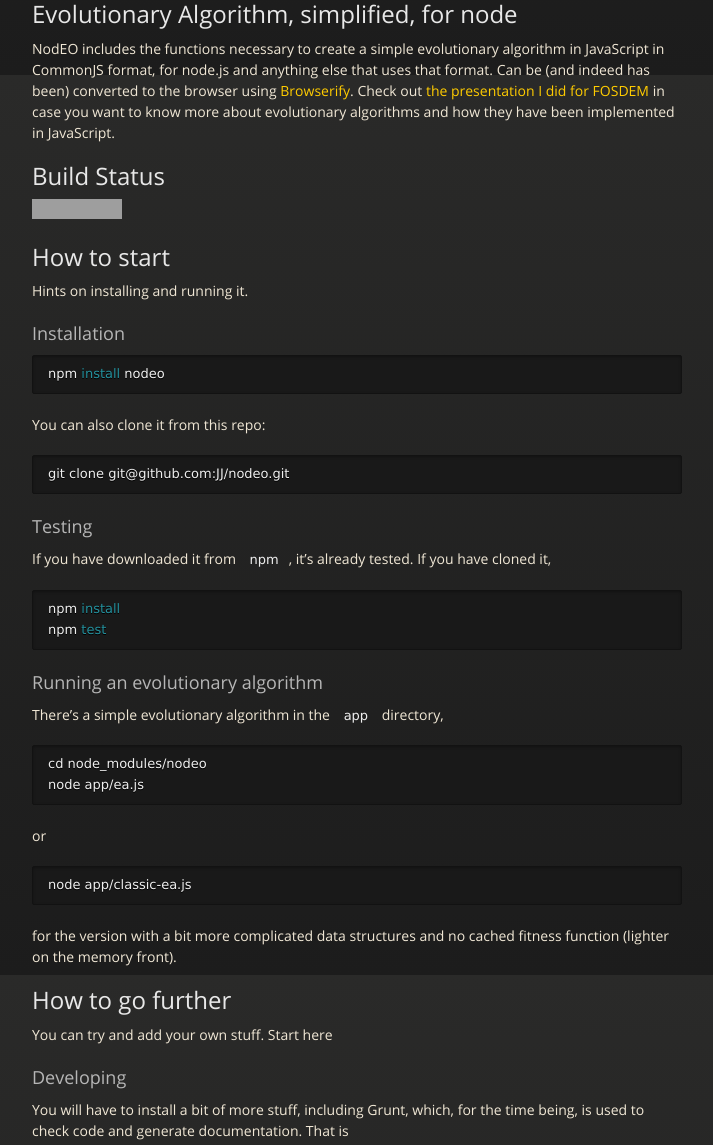
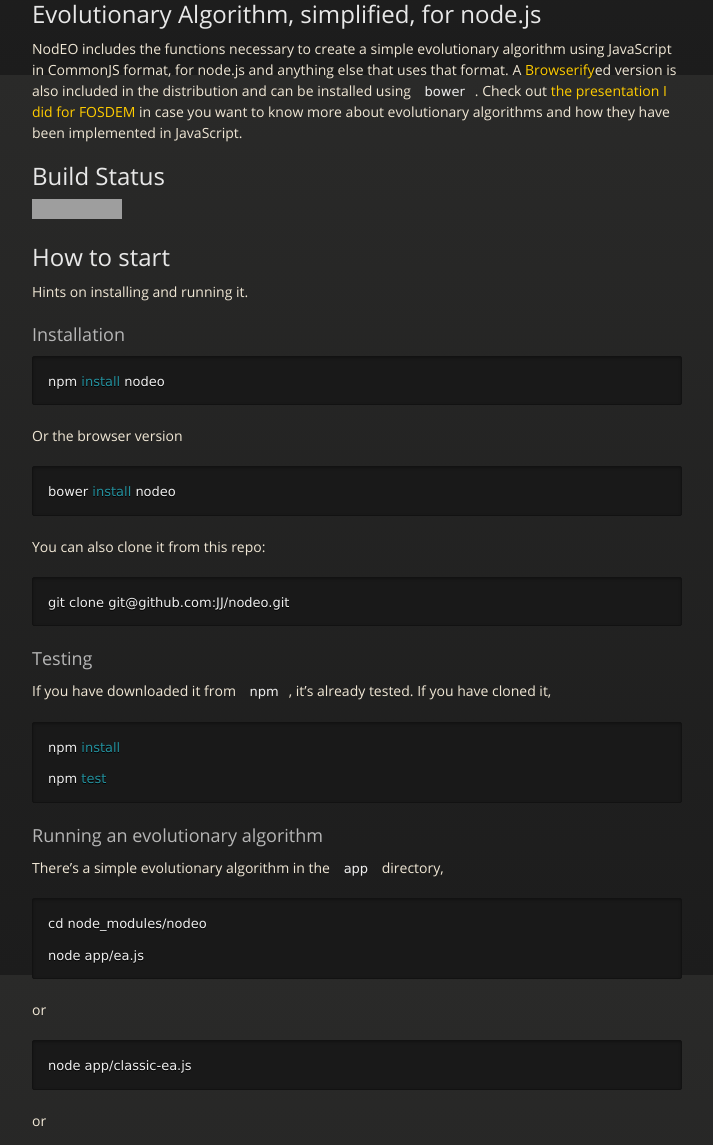
Before and after one commit to JJ/nodeo, a Jekyll site: the page built from index.md, in a window 1280 px wide and 1400 px high, scrolled down 570 px. Shown: the part 255-1400 px from the top of the window, without its empty margins (283-996 px from the left). Built offline with Jekyll 4.4.1, drawn with Linux system fonts in a browser that asks for light colours; nearby versions of some CDN libraries; some of the changed text lies outside the part shown; grey boxes are pictures that could not be loaded.

Commit message:
Changing appearance

````diff
--- a/_layouts/index.html
+++ b/_layouts/index.html
@@ -3,7 +3,7 @@
   <head>
     <meta charset="utf-8">
     <meta http-equiv="X-UA-Compatible" content="chrome=1">
-    <title>Nodeo - evolutionary algorithms in the browser by JJ</title>
+    <title>NodEO - evolutionary algorithms in the browser by JJ</title>
     <link rel="stylesheet" href="stylesheets/styles.css">
     <link rel="stylesheet" href="stylesheets/pygment_trac.css">
     <script src="https://ajax.googleapis.com/ajax/libs/jquery/1.7.1/jquery.min.js"></script>
--- a/dist/nodeo.standalone.js
+++ b/dist/nodeo.standalone.js
@@ -23,8 +23,8 @@
 var Classic = require('../lib/classic.js'),
 utils = require('../lib/Utils.js');
 
-var population_size = process.argv[2] || 128;
-var chromosome_size = process.argv[3] || 128;
+var population_size = 128;
+var chromosome_size = 128;
 
 var eo = new Classic( { population_size: population_size,
 			chromosome_size: chromosome_size,
--- a/index.md
+++ b/index.md
@@ -9,11 +9,13 @@
 [![NPM](https://nodei.co/npm/nodeo.png)](https://npmjs.org/package/nodeo)
 
 
-## Evolutionary Algorithm, simplified, for node
+## Evolutionary Algorithm, simplified, for node.js
 
-NodEO includes the functions necessary to create a simple evolutionary algorithm in JavaScript in CommonJS format, for
-node.js and anything else that uses that format. Can be (and indeed has been) converted to the browser using
-[Browserify](http://browserify.org/). Check out
+NodEO includes the functions necessary to create a simple evolutionary
+algorithm using JavaScript in CommonJS format, for
+node.js and anything else that uses that format. A
+[Browserify](http://browserify.org/)ed version is also included in the
+distribution and can be installed using `bower`. Check out
 [the presentation I did for FOSDEM](http://jj.github.io/js-ga-fosdem/#/home)
 in case you want to know more about evolutionary algorithms and how
 they have been implemented in JavaScript.
@@ -30,6 +32,12 @@
 
 ```bash
 npm install nodeo
+```
+
+Or the browser version
+
+```bash
+bower install nodeo
 ```
 
 You can also clone it from this repo:
@@ -58,12 +66,19 @@
 
 	node app/classic-ea.js
 
-for the version with a bit more complicated data structures and no cached fitness function (lighter on the memory front).
+or
+
+	node app/classic-ea-trap.js
+
+for the version with a bit more complicated data structures and no
+cached fitness function (lighter on the memory front), this last one
+implementing the Trap function we cherish so much.
 
 
 ## How to go further
 
-You can try and add your own stuff. Start here
+You can try and add your own stuff fitness functions and operators to
+this module. Start here:
 
 ### Developing
 
--- a/stylesheets/styles.css
+++ b/stylesheets/styles.css
@@ -178,27 +178,27 @@
  * Addresses font sizes within 'section' and 'article' in FF4+, Chrome, S5
  */
 h1 {
-  font-size: 2em;
+  font-size: 3em;
   margin: 0.67em 0;
 }
 
 h2 {
-  font-size: 1.5em;
+  font-size: 2em;
   margin: 0.83em 0;
 }
 
 h3 {
-  font-size: 1.17em;
+  font-size: 1.5em;
   margin: 1em 0;
 }
 
 h4 {
-  font-size: 1em;
+  font-size: 1.25em;
   margin: 1.33em 0;
 }
 
 h5 {
-  font-size: 0.83em;
+  font-size: 1em;
   margin: 1.67em 0;
 }
 
@@ -259,7 +259,7 @@
 samp {
   font-family: monospace, serif;
   _font-family: 'courier new', monospace;
-  font-size: 1em;
+  font-size: 1.5em;
 }
 
 /*
````
Also changed, not shown: other parts of index.md (+5 -3 lines).
